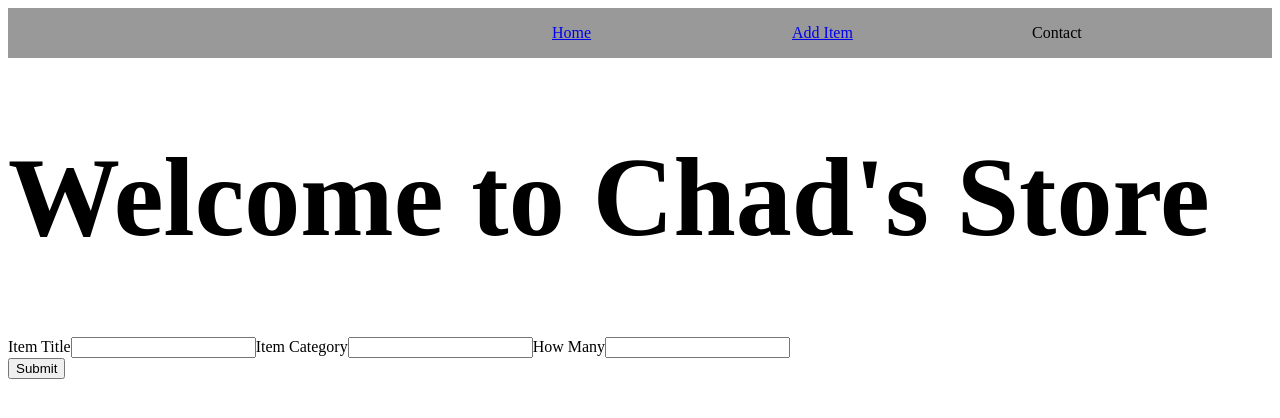
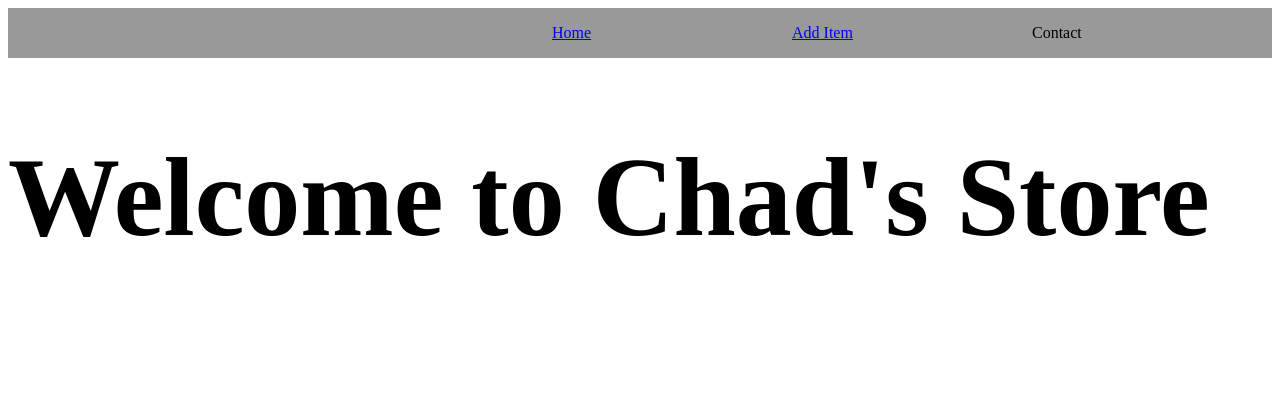
Before and after one commit to chadtarpey615/next-store, a Next.js app: page / in a window 1280 px wide. Shown: the top 418 px of the page. Built offline with nearby package versions, Linux system fonts and the light colour scheme.

Commit message:
added useRef to checkoutForm.js

```diff
--- a/components/CheckoutForm/CheckoutForm.js
+++ b/components/CheckoutForm/CheckoutForm.js
@@ -2,33 +2,25 @@ import React, { useState, useRef } from 'react';
 // import { getStaticProps } from "../../db/index"
 // import { MongoClient } from "mongodb";
 const CheckoutForm = (props) => {
+    const titleInputRef = useRef();
+    const categoryInputRef = useRef();
+    const manyInputRef = useRef();
 
-    const [addItem, setAddItem] = useState({});
 
-    const handleChange = event => {
+    function submitHandler(event) {
         event.preventDefault();
 
-        const { name, value } = event.target;
-        setAddItem({ ...addItem, [name]: value.trim() })
-
-
-
-    }
-
-
-
-    const submitHandler = (event) => {
-        event.preventDefault();
+        const enteredTitle = titleInputRef.current.value;
+        const enteredCategory = categoryInputRef.current.value;
+        const enteredMany = manyInputRef.current.value;
 
         const itemData = {
-            title: addItem.title,
-            category: addItem.category,
-            many: addItem.many
-        }
-        console.log(itemData)
-        props.onAddItem(itemData);
+            title: enteredTitle,
+            category: enteredCategory,
+            many: enteredMany
+        };
 
-
+        props.onAddItem(itemData)
     }
 
 
@@ -36,11 +28,11 @@ const CheckoutForm = (props) => {
         <>
             <form onSubmit={submitHandler}>
                 <label htmlFor="title">Item Title</label>
-                <input name="title" type="text" onChange={handleChange} />
+                <input required id="title" type="text" ref={titleInputRef} />
                 <label htmlFor="category">Item Category</label>
-                <input name="category" type="text" onChange={handleChange} />
+                <input required id="category" type="text" ref={categoryInputRef} />
                 <label htmlFor="many">How Many</label>
-                <input name="many" type="text" onChange={handleChange} />
+                <input required id="many" type="text" ref={manyInputRef} />
                 <div className="form-button">
                     <button>Submit</button>
                 </div>
@@ -51,3 +43,28 @@ const CheckoutForm = (props) => {
 }
 
 export default CheckoutForm;
+
+  // const [addItem, setAddItem] = useState({});
+
+    // const handleChange = event => {
+    //     event.preventDefault();
+
+    //     const { name, value } = event.target;
+    //     setAddItem({ ...addItem, [name]: value.trim() })
+
+
+
+    // }
+
+
+
+    // const submitHandler = (event) => {
+    //     event.preventDefault();
+
+    //     const itemData = {
+    //         title: addItem.title,
+    //         category: addItem.category,
+    //         many: addItem.many
+    //     }
+    //     console.log(itemData)
+    //     props.onAddItem(itemData);
--- a/pages/index.js
+++ b/pages/index.js
@@ -9,7 +9,7 @@ export default function Home() {
     <>
       <Navbar />
       <Header />
-      <CheckoutForm />
+
     </>
   )
 }
```
Also changed, not shown: pages/new-item/index.js (+7 -8 lines).
